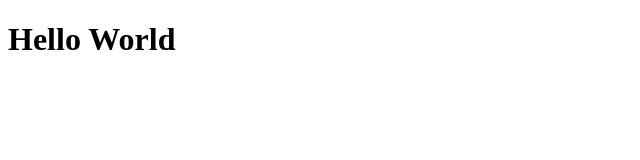
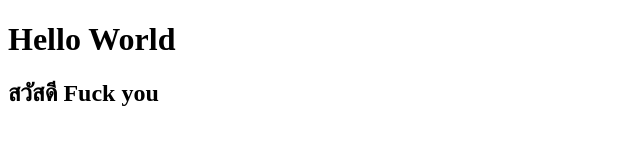
Before and after one commit to SarutMalamoonsree/mairuuuuuu, a plain HTML site: page index.html in a window 1280 px wide. Shown: the whole page, without its empty margins (0-640 px from the left). Drawn offline with Linux system fonts and the light colour scheme.

Commit message:
Update index.html

```diff
--- a/index.html
+++ b/index.html
@@ -8,5 +8,6 @@
 </head>
 <body>
     <h1>Hello World</h1>
+    <h2>สวัสดี Fuck you</h2>
 </body>
 </html>
```
